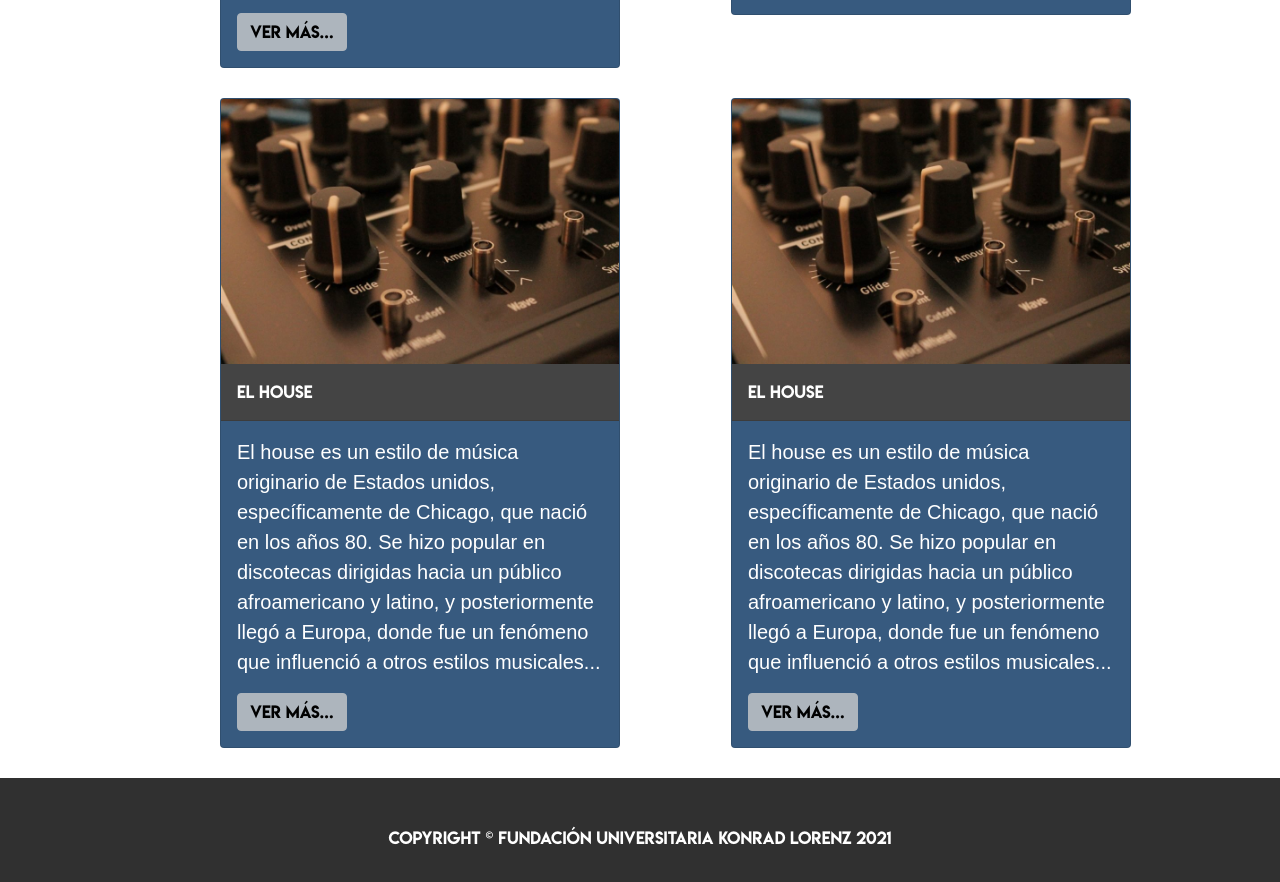
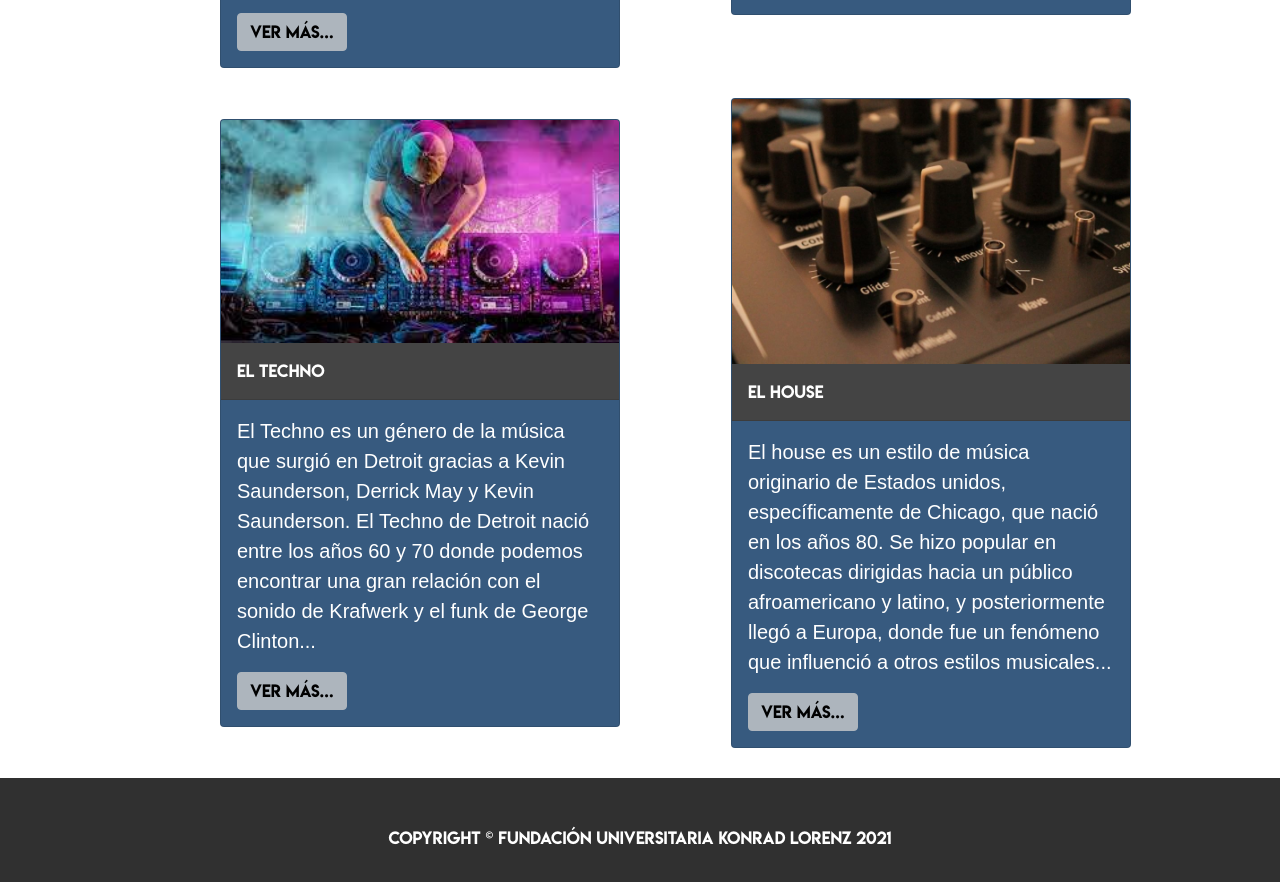
Before and after one commit to JulianMi12/Electronic-Beat, a plain HTML site: page electronica.html in a window 1280 px wide. Shown: the part 6357-7239 px from the top of the page. Drawn offline with Linux system fonts and the light colour scheme; files whose address does not match are found by name.

Commit message:
Se agrega la seccion techno

```diff
--- a/electronica.html
+++ b/electronica.html
@@ -173,12 +173,12 @@
                     </div>
                     <div class="col-lg-6 col-md-7 mb-7">
                         <div class="card text-white bg-primary mb-6" style="max-width: 20rem;">
-                            <img class="card-img-top" src="images/house.jpg" alt="Imagen sección house">
-                            <div class="card-header">EL HOUSE</div>
+                            <img class="card-img-top" src="images/techno.jpg" alt="Imagen sección techno">
+                            <div class="card-header">EL TECHNO</div>
                             <div class="card-body">
-                                <p class="card-text">El house es un estilo de música originario de Estados unidos, específicamente de Chicago, que nació en los años 80. Se hizo popular en discotecas dirigidas hacia un público afroamericano y latino, y posteriormente llegó
-                                    a Europa, donde fue un fenómeno que influenció a otros estilos musicales...</p>
-                                <a href="Noticia3.html" class="btn btn-light">Ver más...</a>
+                                <p class="card-text">El Techno es un género de la música que surgió en Detroit gracias a Kevin Saunderson, Derrick May y Kevin Saunderson. El Techno de Detroit nació entre los años 60 y 70 donde podemos
+                                    encontrar una gran relación con el sonido de Krafwerk y el funk de George Clinton...</p>
+                                <a href="techno.html" class="btn btn-light">Ver más...</a>
                             </div>
                         </div>
                     </div>
```
